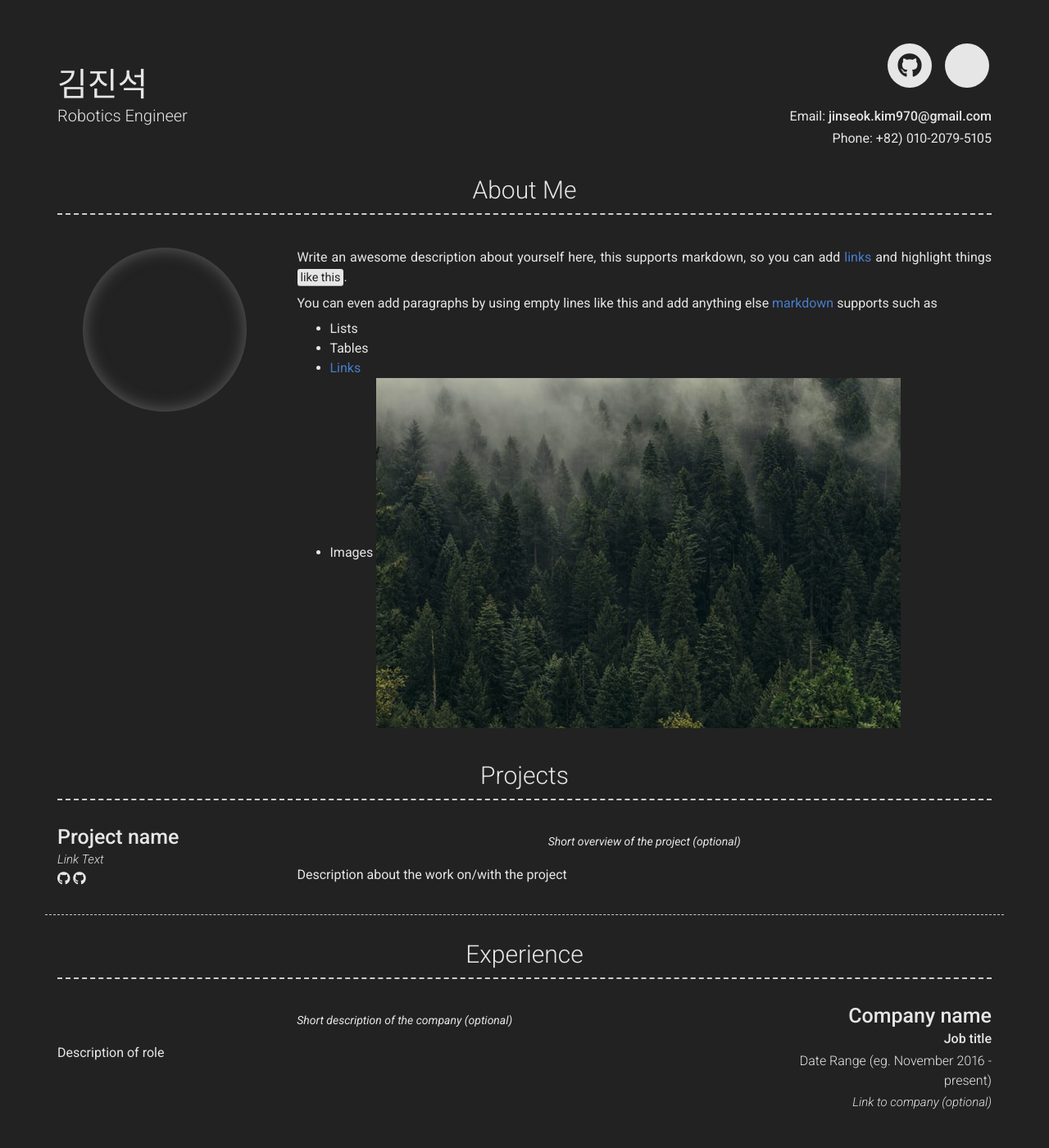
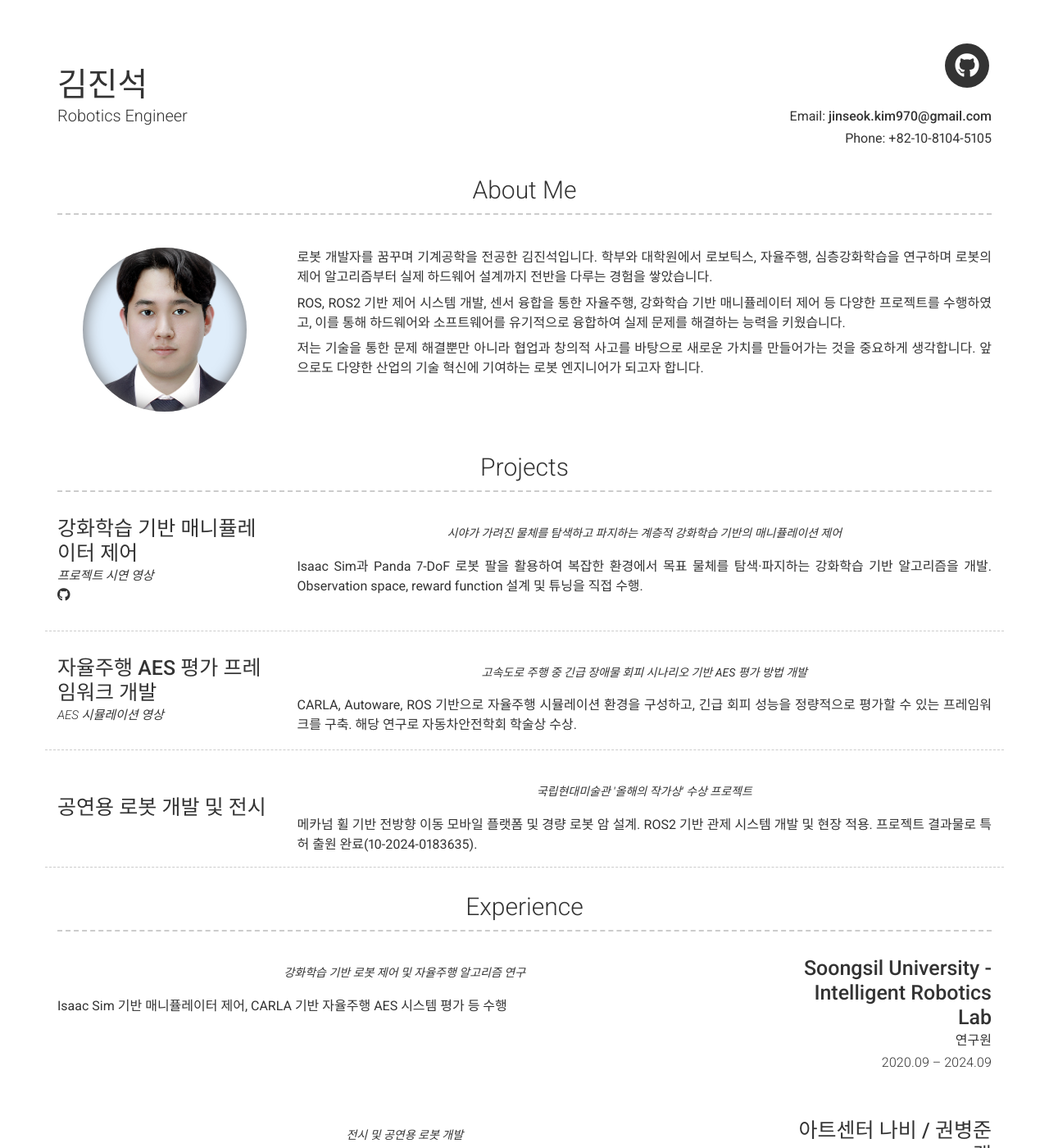
Before and after one commit to kemjensak/kemjensak.github.io, a Jekyll site: the page built from index.md, in a window 1280 px wide and 1400 px high. Shown: the whole window at 82% size. Built offline with Jekyll 4.4.1, drawn with Linux system fonts in a browser that asks for light colours; nearby versions of some CDN libraries; some of the changed text lies outside the part shown.

Commit message:
Edit to GPT version

```diff
--- a/_config.yml
+++ b/_config.yml
@@ -1,6 +1,8 @@
 # Site
 repository: kemjensak/kemjensak.github.io
-# favicon: Directory of your favicon (eg. images/favicon.ico)(optional)
+
+# favicon: Directory of your favicon (optional)
+# favicon: images/favicon.ico
 
 # Content configuration version
 version: 2
@@ -9,116 +11,128 @@ version: 2
 name: 김진석
 title: Robotics Engineer
 email: jinseok.kim970@gmail.com
-# email_title: Email (Email title override)
-phone: +82) 010-2079-5105
-# phone_title: Phone (Phone title override)
-website:
-# website_title: Web (Website title override)
+phone: +82-10-8104-5105
+github_username: kemjensak
 
 # Dark Mode (true/false/never)
-darkmode: true
-
-# Social links
-# twitter_username: jekyllrb
-github_username:  kemjensak
-# stackoverflow_username: "00000001"
-# dribbble_username: jekyll
-# facebook_username: jekyll
-# flickr_username: jekyll
-# instagram_username: jekyll
-# linkedin_username: jekyll
-# xing_username: jekyll
-# pinterest_username: jekyll
-# youtube_username: jekyll
-# orcid_username: 0000-0000-0000-0000
-# googlescholar_username: D847cGsAAAAJ
-
-# Additional icon links
-additional_links:
-- title: Link name
-  icon: Font Awesome brand icon name (eg. fab fa-twitter) (https://fontawesome.com/icons?d=gallery&s=brands&m=free)
-  url: Link url (eg. https://google.com)
-# - title: another link
-#   icon: font awesome brand icon name (eg. fab fa-twitter) (https://fontawesome.com/icons?d=gallery&s=brands&m=free)
-#   url: Link url (eg. https://google.com)
-
-# Google Analytics and Tag Manager
-# Using more than one of these may cause issues with reporting
-# gtm: "GTM-0000000"
-# gtag: "UA-00000000-0"
-# google_analytics: "UA-00000000-0"
+darkmode: false
 
 # About Section
-# about_title: About Me (Use this to override about section title)
-about_profile_image: Directory of profile image (eg. images/profile.jpg)
-about_content: | # this will include new lines to allow paragraphs
-  Write an awesome description about yourself here, this supports markdown, so you can add [links](http://foobar.com) and highlight things <mark>like this</mark>.
+about_profile_image: images/profile.jpg
+about_content: |
+  로봇 개발자를 꿈꾸며 기계공학을 전공한 김진석입니다. 학부와 대학원에서 로보틱스, 자율주행, 심층강화학습을 연구하며 로봇의 제어 알고리즘부터 실제 하드웨어 설계까지 전반을 다루는 경험을 쌓았습니다.
 
-  You can even add paragraphs by using empty lines like this and add anything else [markdown](https://www.markdownguide.org/getting-started#what-is-markdown) supports such as
-    - Lists
-    - Tables
-    - <a href="google.com">Links</a>
-    - Images ![alt text](/images/landscape-trees.jpg "Trees")
+  ROS, ROS2 기반 제어 시스템 개발, 센서 융합을 통한 자율주행, 강화학습 기반 매니퓰레이터 제어 등 다양한 프로젝트를 수행하였고, 이를 통해 하드웨어와 소프트웨어를 유기적으로 융합하여 실제 문제를 해결하는 능력을 키웠습니다.
+
+  저는 기술을 통한 문제 해결뿐만 아니라 협업과 창의적 사고를 바탕으로 새로운 가치를 만들어가는 것을 중요하게 생각합니다. 앞으로도 다양한 산업의 기술 혁신에 기여하는 로봇 엔지니어가 되고자 합니다.
 
 content:
-  - title: Projects # Title for the section
-    layout: list # Type of content section (list/text)
+  - title: Projects
+    layout: list
     content:
       - layout: left
-        border: weak  # Value of `weak` will display a weak border below this item. # Any
-                      # other value (or no value) means no border will be displayed
-        title: Project name
-        link: Link to project (eg. sproogen.github.io/modern-resume-theme)(optional)
-        link_text: Link Text
+        border: weak
+        title: 강화학습 기반 매니퓰레이터 제어
+        link: https://youtu.be/aYh6vtJ8Pfc
+        link_text: 프로젝트 시연 영상
         additional_links:
-          - title:  Github page for project (eg. sproogen/modern-resume-theme)
+          - title: GitHub Repo
             icon: fab fa-github
-            url: Link to project (eg. sproogen.github.io/modern-resume-theme)(optional)
-          - title:  Github page for project (eg. sproogen/modern-resume-theme)
-            icon: fab fa-github
-            url: Link to project (eg. sproogen.github.io/modern-resume-theme)(optional)
+            url: https://github.com/kemjensak/hrl_manipulation
         quote: >
-          Short overview of the project (optional)
-        description: | # this will include new lines to allow paragraphs
-          Description about the work on/with the project
+          시야가 가려진 물체를 탐색하고 파지하는 계층적 강화학습 기반의 매니퓰레이션 제어
+        description: |
+          Isaac Sim과 Panda 7-DoF 로봇 팔을 활용하여 복잡한 환경에서 목표 물체를 탐색·파지하는 강화학습 기반 알고리즘을 개발. Observation space, reward function 설계 및 튜닝을 직접 수행.
+
+      - layout: left
+        border: weak
+        title: 자율주행 AES 평가 프레임워크 개발
+        link: https://youtu.be/BA3w1iJNDIU
+        link_text: AES 시뮬레이션 영상
+        quote: >
+          고속도로 주행 중 긴급 장애물 회피 시나리오 기반 AES 평가 방법 개발
+        description: |
+          CARLA, Autoware, ROS 기반으로 자율주행 시뮬레이션 환경을 구성하고, 긴급 회피 성능을 정량적으로 평가할 수 있는 프레임워크를 구축. 해당 연구로 자동차안전학회 학술상 수상.
+
+      - layout: left
+        border: weak
+        title: 공연용 로봇 개발 및 전시
+        quote: >
+          국립현대미술관 '올해의 작가상' 수상 프로젝트
+        description: |
+          메카넘 휠 기반 전방향 이동 모바일 플랫폼 및 경량 로봇 암 설계. ROS2 기반 관제 시스템 개발 및 현장 적용. 프로젝트 결과물로 특허 출원 완료(10-2024-0183635).
+
   - title: Experience
     layout: list
     content:
       - layout: right
-        title: Company name
-        sub_title: Job title
-        caption: Date Range (eg. November 2016 - present)
-        link: Link to company (optional)
+        title: Soongsil University - Intelligent Robotics Lab
+        sub_title: 연구원
+        caption: 2020.09 – 2024.09
         quote: >
-          Short description of the company (optional)
-        description: | # this will include new lines to allow paragraphs
-          Description of role
+          강화학습 기반 로봇 제어 및 자율주행 알고리즘 연구
+        description: |
+          Isaac Sim 기반 매니퓰레이터 제어, CARLA 기반 자율주행 AES 시스템 평가 등 수행
+
+      - layout: right
+        title: 아트센터 나비 / 권병준 랩
+        sub_title: 로봇 개발 연구원
+        caption: 2022.07 – 2023.12
+        quote: >
+          전시 및 공연용 로봇 개발
+        description: |
+          메카넘 모바일 로봇 및 로봇 암 제작, ROS2 기반 관제 시스템 개발, 올해의 작가상 수상
+
   - title: Education
     layout: list
     content:
       - layout: top-right
-        title: Institution name
-        sub_title: Qualifications (eg. BA Performing Arts)
-        caption: Date Range (eg. 2016 - 2019)
-        quote: >
-          Short institution or course description (optional)
-        description: | # this will include new lines to allow paragraphs
-          Description of qualification
-  - title: A Little More About Me
+        title: Soongsil University
+        sub_title: M.S. in Mechanical Engineering
+        caption: 2022 – 2024
+        description: |
+          평점: 4.3/4.5. 로보틱스 및 강화학습 연구
+
+      - layout: top-right
+        title: Soongsil University
+        sub_title: B.S. in Mechanical Engineering
+        caption: 2016 – 2022
+        description: |
+          평점: 3.42/4.5. 자율주행 RC카, 캡스톤 경진대회 등 참여
+
+  - title: Skills
     layout: text
-    content: | # this will include new lines to allow paragraphs
-      This is where you can write a little more about yourself. You could title this section **Interests** and include some of your other interests.
+    content: |
+      **Programming / Frameworks**: ROS, ROS2, C++, Python, Autoware, OpenCV, PyTorch
+      **Simulation**: Isaac Sim, CARLA, Gazebo
+      **Embedded Systems**: Arduino, Jetson (Nano/NX/AGX), Raspberry Pi
+      **CAD/Design**: Solidworks, Fusion360, AutoCAD, ANSYS
+      **Sensors & Protocols**: LiDAR, IMU, GNSS, Encoder, CAN-FD, MQTT, UART, Ethernet
 
-      Or you could title it **Skills** and write a bit more about things that make you more desirable, like *leadership* or *teamwork*
+  - title: Awards
+    layout: list
+    content:
+      - layout: left
+        title: 자동차안전학회 학술상
+        caption: 2023
+      - layout: left
+        title: 현대 로보틱스 챌린지 우수상
+        caption: 2022
+      - layout: left
+        title: 대한기계학회 우수논문상
+        caption: 2022
+      - layout: left
+        title: 숭실공학상 은상
+        caption: 2021
+      - layout: left
+        title: 국제대학생창작자동차경진대회 우수상
+        caption: 2021
 
 # Footer
 footer_show_references: true
-# references_title: References on request (Override references text)
+# references_title: References available on request
 
 # Build settings
-# theme: modern-resume-theme (Use this is you are hosting your resume yourself)
-# remote_theme: sproogen/modern-resume-theme (Use this if you are hosting your resume on GitHub)
-
 sass:
   sass_dir: _sass
   style: compressed
@@ -137,4 +151,4 @@ exclude : [
   "lib/",
   "scripts/",
   "docker-compose.yml",
-  ]
+]
```
Also changed, not shown: images/profile.jpg (added).
